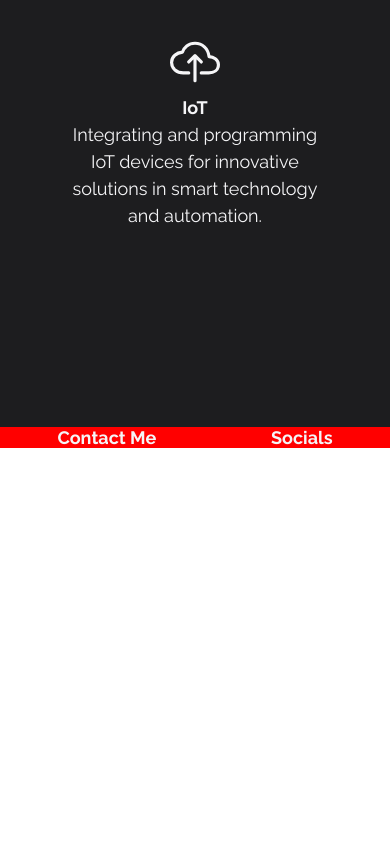
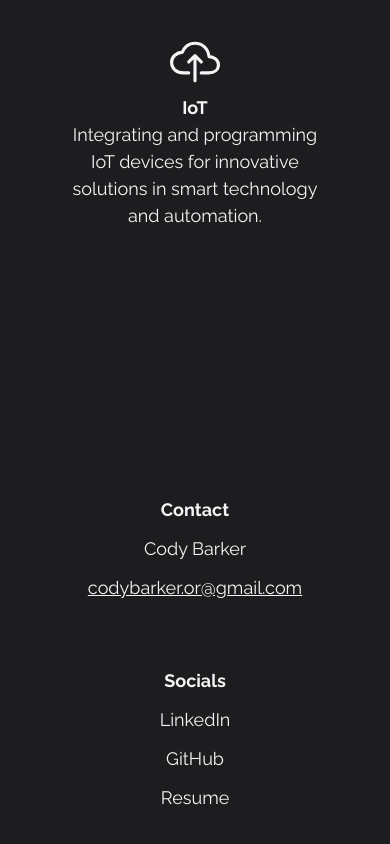
Before and after one commit to cody-barker/portfolio-site-v2, a React (Create React App) app: page / in a window 390 px wide. Shown: the part 8315-9159 px from the top of the page. Before the commit the page ends 8763 px from the top, so only its background shows below. Built offline with nearby package versions, Linux system fonts and the light colour scheme.

Commit message:
update and style footer with responsiveness

```diff
--- a/src/Components/Footer.js
+++ b/src/Components/Footer.js
@@ -1,12 +1,40 @@
 function Footer() {
+  const socials = [
+    {
+      name: "LinkedIn",
+      url: "https://www.linkedin.com/in/barkercody/",
+    },
+    {
+      name: "GitHub",
+      url: "https://github.com/cody-barker",
+    },
+    {
+      name: "Resume",
+      url: "https://drive.google.com/file/d/1o59iiJfuttsRIdettlnruERFc63_m-g_/view",
+    },
+  ];
+
+  const socialLinks = socials.map(({ name, url }) => {
+    return (
+      <p className="footer__social">
+        <a className="footer__social-link" href={url} target="_blank" rel="noopener noreferrer">
+          {name}
+        </a>
+      </p>
+    );
+  });
+
   return (
     <div className="footer-wrapper">
       <footer className="footer">
         <div className="footer__content">
-          <h4 className="footer__heading">Contact Me</h4>
+          <h4 className="footer__heading">Contact</h4>
+          <p className="footer__content-text">Cody Barker</p>
+          <a href="mailto:codybarker.or@gmail.com">codybarker.or@gmail.com</a>
         </div>
         <div className="footer__content">
           <h4 className="footer__heading">Socials</h4>
+          {socialLinks}
         </div>
       </footer>
     </div>
--- a/src/Styles/App.css
+++ b/src/Styles/App.css
@@ -199,10 +199,27 @@ body {
 
 .footer {
   margin: 0 auto;
-  background-color: red;
   max-width: 600px;
   display: flex;
   justify-content: space-around;
+  flex-wrap: wrap;
+  gap: 4em;
+  padding: 4em;
+}
+
+.footer__content {
+  display: flex;
+  flex-direction: column;
+  align-items: center;
+  gap: 1em;
+}
+
+.footer__social-link {
+  text-decoration: none;
+}
+
+.footer__social-link:hover {
+  opacity: 0.8;
 }
 
 /* Flex */
@@ -242,4 +259,8 @@ body {
   .header__text {
     font-size: 2rem;
   }
+
+  .footer__content {
+    align-items: flex-start;
+  }
 }
```
